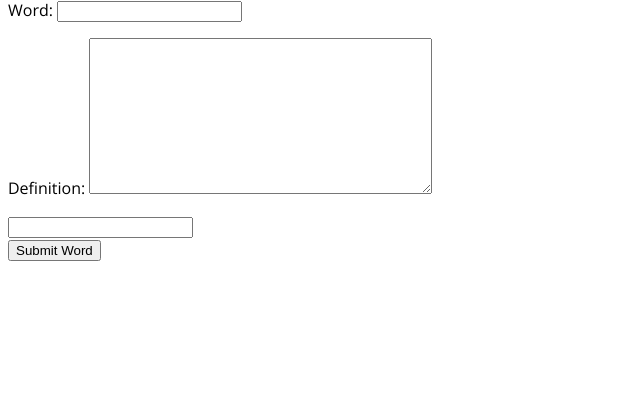
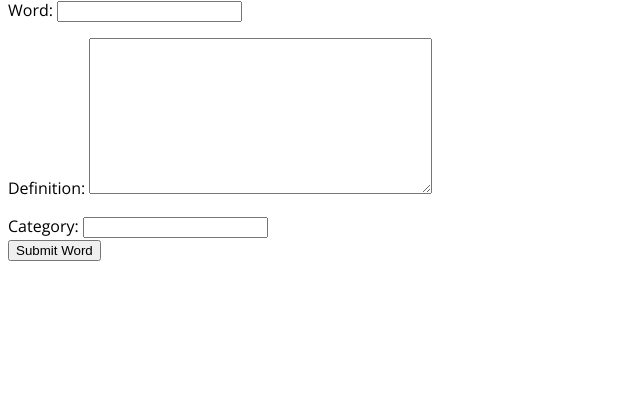
Before and after one commit to MaxTheMonster/CodeDictionary_Django, a Django app: page /submit/ in a window 1280 px wide. Shown: the part 145-552 px from the top of the page, without its empty margins (0-640 px from the left). Run offline with Django 3.2, Linux system fonts and the light colour scheme; a user stored in the database is signed in.

Commit message:
Updated submit to be less POST error.

```diff
--- a/Dictionary/admin.py
+++ b/Dictionary/admin.py
@@ -1,5 +1,6 @@
 from django.contrib import admin
-from .models import Word, User
+from .models import Word, User, Category
 
 admin.site.register(Word)
+admin.site.register(Category)
 admin.site.register(User)
--- a/Dictionary/forms.py
+++ b/Dictionary/forms.py
@@ -5,12 +5,12 @@ from django.contrib.auth.forms import UserCreationForm
 class CreateWordForm(forms.ModelForm):
     name = forms.CharField(label="Word", max_length=60)
     definition = forms.CharField(widget=forms.Textarea)
-    category = forms.CharField(widget=forms.HiddenInput(), required=False)
+#    category = forms.CharField(widget=forms.HiddenInput(), required=False)
  #   hidden_css = forms.CharField(widget=forms.MostWidgets(attrs={'style': 'display:none;'}))
 
     class Meta:
         model = models.Word
-        fields = ["name", "definition", "category",]
+        fields = ["name", "definition",]
 
 class UserCreationForm(UserCreationForm):
     email = forms.EmailField(label = "Email")
--- a/Dictionary/views.py
+++ b/Dictionary/views.py
@@ -169,7 +169,9 @@ def search_categories(request):
             search_text = request.POST["search_text"]
     else:
         search_text = ''
-    categories = models.Category.objects.filter(name__contains=search_text)
+    categories = models.Category.objects.filter(name__contains=search_text).values()
+
+    print(categories)
 
     if not categories.exists():
         error = "This is a new tag, it will be created."
@@ -177,7 +179,3 @@ def search_categories(request):
 
     else:
         return render(request, "Dictionary/category_search.html", {"categories": categories})
-
-
-
-# class SearchView():
--- a/static/css/styles.css
+++ b/static/css/styles.css
@@ -42,8 +42,8 @@ body {
     background: white;
     color: limegreen !important;
     text-decoration: none; }
-  .button:focus {
-    transform: translateY(-0.4em);
+  .button:focus, .button:click {
+    transform: translateY(-4em);
     transition: 0.25s cubic-bezier(0.17, 0.67, 0.52, 0.97); }
 
 /* [-=-=-=-=-=-=-=-=-] Styles [-=-=-=-=-=-=-=-=-] */
--- a/static/scss/styles.scss
+++ b/static/scss/styles.scss
@@ -92,8 +92,8 @@ body {
         text-decoration: none;
     }
 
-    &:focus {
-        transform: translateY(-0.4em);
+    &:focus, &:click {
+        transform: translateY(-4em);
         transition: $transition;
     }
 }
--- a/templates/Dictionary/category_search.html
+++ b/templates/Dictionary/category_search.html
@@ -3,7 +3,7 @@
 {% else %}
 {% for category in categories %}
     <div class="category">
-        <h2><a href="{{ category.get_absolute_url }}">{{ category.name }}</a></h2>
+        <input type="radio" name="category" value="{{ category.name }}">{{ category.name }}
         <hr>
     </div>
 {% endfor %}
--- a/templates/Dictionary/submit.html
+++ b/templates/Dictionary/submit.html
@@ -5,14 +5,22 @@
 <form action="" method="post">
     {% csrf_token %}
     {{ form.as_p }}
-    <input type="text" id="category_search">
-    <div id="category_results"></div>
+    <label for="category_search">
+        Category:
+        <input type="text" id="category_search" name="category_search">
+    </label>
+    <div id="category_results">
+        <radiogroup>
+
+        </radiogroup>
+    </div>
     <input type="submit" value="Submit Word" />
 </form>
 
 <script>
-const search_results = document.querySelector("#category_results");
+const search_results = document.querySelector("#category_results radiogroup");
 const category_box = document.querySelector("#category_search");
+const hidden_category = document.querySelector("#id_category");
 
 function getDefinitions() {
   category_box_value = category_box.value
@@ -32,12 +40,17 @@ function getDefinitions() {
   });
 }
 
+function categorySelected(name) {
+    console.log(name)
+}
+
 
 function searchSuccess(data, textStatus, jqXHR) {
     search_results.innerHTML = data
     console.log(data)
 }
 
+
 category_box.addEventListener("keyup", getDefinitions);
 
 </script>
```
Also changed, not shown: db.sqlite3, media/profile_pictures/a9obgYNj5vbRXiCQvw1rdgMMcBbe0cmTLRrLQXIzJNU.jpg, 1 other file.
